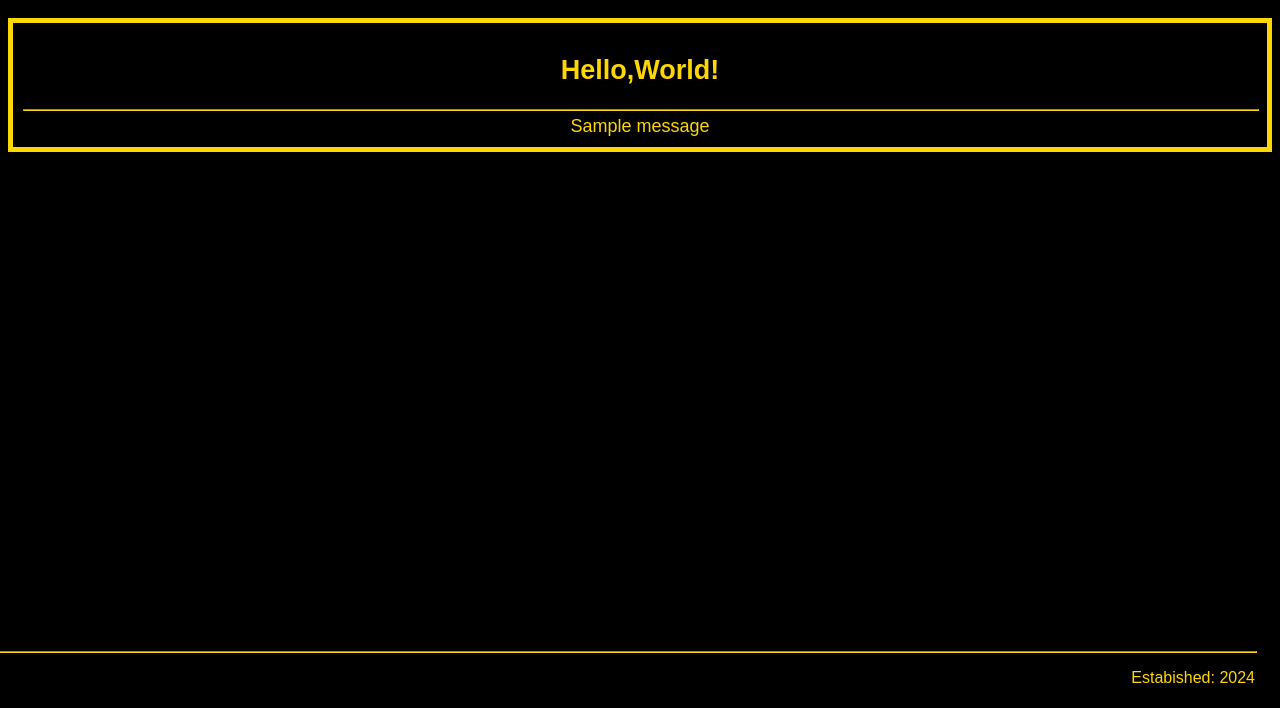
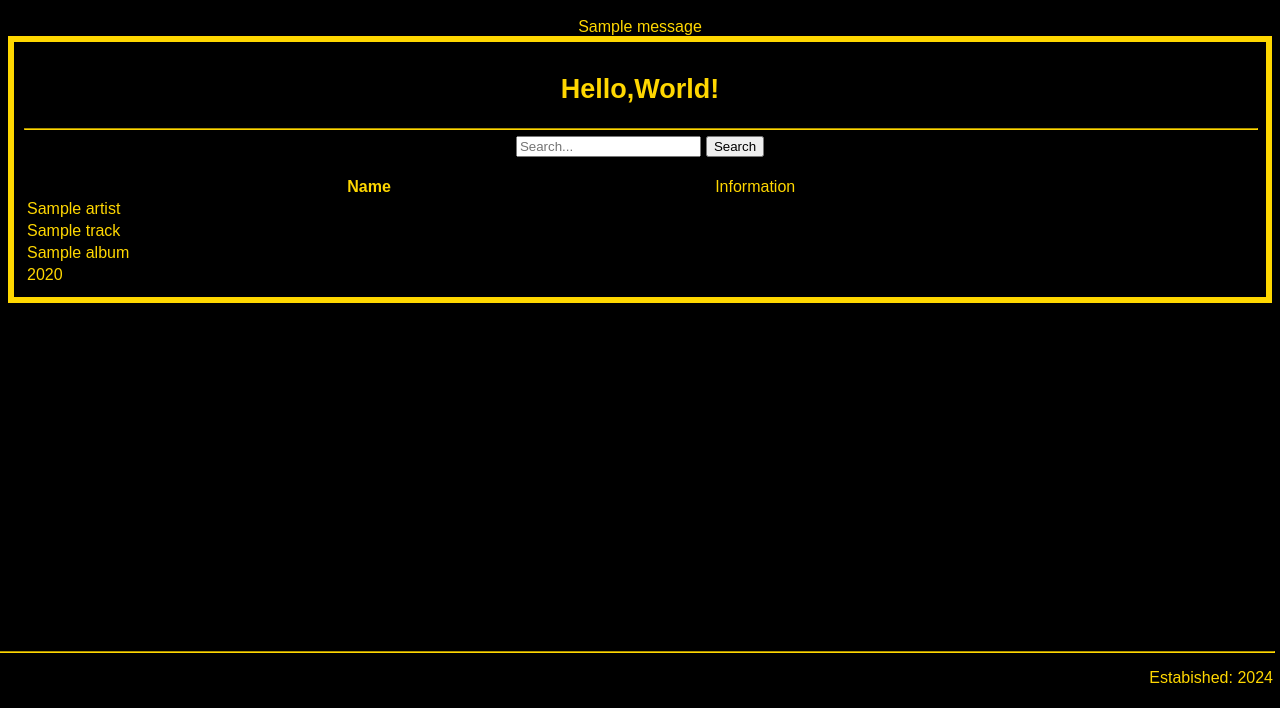
Before and after one commit to TheeKingZa/Music_Like, a Flask app: template app/templates/home.html in a window 1280 px wide. Shown: the part 92-800 px from the top of the page. Run offline with Flask 3, Linux system fonts and the light colour scheme; the template is opened without the code that fills it: most values are stand-ins (such as "Sample title", 1, 10 or a date in 2020); one stand-in notice (Sample message) is shown.

Commit message:
more of project updates

```diff
--- a/app/app.py
+++ b/app/app.py
@@ -1,6 +1,6 @@
 #!/usr/bin/python3
 
-from flask import Flask, render_template, request, url_for, redirect, flash, get_flashed_messages
+from flask import Flask, render_template, request, url_for, redirect, flash, get_flashed_messages, jsonify
 import json
 # Flask app instance
 app = Flask(__name__)
@@ -9,6 +9,13 @@ app.secret_key = 'admin'
 # Get information of user
 username = 'admin'
 password = 'admin'
+
+# Sample data (replace with data from your database)
+tracks = [
+    {"track_id": 1, "artist": "TheeKingZa", "title": "Tell Me", "album": "Vices", "year_released": 2023},
+    {"track_id": 2, "artist": "Earle Fari", "title": "Lose Myself", "album": "Drip", "year_released": 2010},
+    # Add more tracks as needed
+]
 
 def read_user_data():
     try:
@@ -26,7 +33,7 @@ def add_user_data(user_data):
 # Routes
 @app.route('/')
 def index():
-    return render_template('login.html', current_page='/')
+    return render_template('login.html', current_page='/', tracks=tracks)
 
 @app.route('/login', methods=['POST'])
 def login():
@@ -88,6 +95,13 @@ def home():
     messages = get_flashed_messages('success')
     return render_template('home.html', messages=messages)
 
+@app.route('/search')
+def search():
+    search_query = request.args.get('query')
+    # Simulate Database search
+    search_results = [track for track in tracks if search_query.lower() in track['title'].lower()] or [track for track in tracks if search_query.lower() in track['album'].lower()]
+    return jsonify(search_results)
+
 @app.route('/contact')
 def contact():
     # Render Contact page
--- a/app/static/theme.css
+++ b/app/static/theme.css
@@ -11,7 +11,7 @@ body {
 .custom-div {
     /* Custom div */
     padding: 10px;
-    border: 5px solid gold;
+    border: 6px solid gold;
     margin: 0%;
     font-size: 18px;
     align: center;
@@ -22,7 +22,7 @@ body {
     /* Custom div2 */
     /* width: 50%; */
     padding: 10px;
-    border: 5px solid gold;
+    border: 2.5px solid gold;
     margin: 0%;
     font-size: 18px;
     align: center;
@@ -49,11 +49,7 @@ h1, h2, h3 , h4{
     padding: 10px
     font-family: 'myFont', arial;
 }
-/* set a custom font here*/
-@font-face {
-    font-family: "myFont";
-    src: url('fonts/ALFABET.ttf') format('truetype');
-}
+
 /* Set white color for links */
 a {
     color: white;
@@ -89,7 +85,8 @@ li a:active {
 
 .footer {
     position: fixed;
-    left: -30;
+    background-color: black;
+    right: 2;
     bottom: 0;
     width: 100%;
     color: gold;
--- a/app/templates/home.html
+++ b/app/templates/home.html
@@ -6,20 +6,93 @@ Home
 
 {% block content%}
 <main>
+    {% with messages = get_flashed_messages() %}
+    {% if messages %}
+        <div class="alert alert-success" role="alert">
+            {% for message in messages %}
+                {{ message }}
+            {% endfor %}
+        </div>
+    {% endif %}
+{% endwith %}
 
     <div class="custom-div">
     <!-- Contents Here-->
     <h2>Hello,World!</h2>
 <hr/>
-        {% with messages = get_flashed_messages() %}
-            {% if messages %}
-                <div class="alert alert-success" role="alert">
-                    {% for message in messages %}
-                        {{ message }}
-                    {% endfor %}
-                </div>
-            {% endif %}
-        {% endwith %}
+
+
+
+<body>
+    <form id="searchForm">
+        <input type="text" id="searchInput" name="searchQuery" placeholder="Search...">
+        <button type="submit">Search</button>
+    </form>
+
+    <table id="trackTable" style="width:100%">
+            <tr>
+                <th>Name</th>
+                <td>Information</td>
+            </tr>
+
+            {% for track in tracks %}
+            <tr>
+                <td>{{ track.artist }}</td>
+            </tr>
+            <tr>
+                <td>{{ track.title }}</td>
+            </tr>
+            <tr>
+                <td>{{ track.album }}</td>
+            </tr>
+            <tr>
+                <td>{{ track.year_released }}</td>
+            </tr>
+        </tr>
+            {% endfor %}
+
+    </table>
+
+    <script>
+        document.getElementById('searchForm').addEventListener('submit', function(event) {
+            event.preventDefault(); // Prevent form submission
+            let searchQuery = document.getElementById('searchInput').value;
+            fetch(`/search?query=${searchQuery}`)
+                .then(response => response.json())
+                .then(data => {
+                    // Clear table body
+                    document.querySelector('#trackTable tbody').innerHTML = '';
+                    // Populate table with search results
+                    data.forEach(track => {
+                        let row = document.createElement('tr');
+                        row.innerHTML = `
+                            <td>Artist: ${track.artist}</td>
+                            <td>Title: ${track.title}</td>
+                            <td>Album: ${track.album}</td>
+                            <td>Year: ${track.year_released}</td>
+                        `;
+                        document.querySelector('#trackTable tbody').appendChild(row);
+                    });
+                })
+                .catch(error => console.error('Error:', error));
+        });
+    </script>
+
+
+
+
+
+
+
+
+
+
+
+
+
+
+
+
     </div>
 </main>
 {% endblock %}
--- a/app/templates/layout.html
+++ b/app/templates/layout.html
@@ -50,11 +50,13 @@
 <br/>
 <br/>
 <!-- Footer -->
-    <div align="right">
+
         <footer class="footer">
+            <div align="right">
             <hr/>
             </p>Estabished: 2024</p>
+        </div>
         </footer>
-    </div>
+
 </body>
 </html>
```
Also changed, not shown: app/templates/aboutus.html (+10 -1 lines), app/templates/contact.html (+21 -5 lines).
